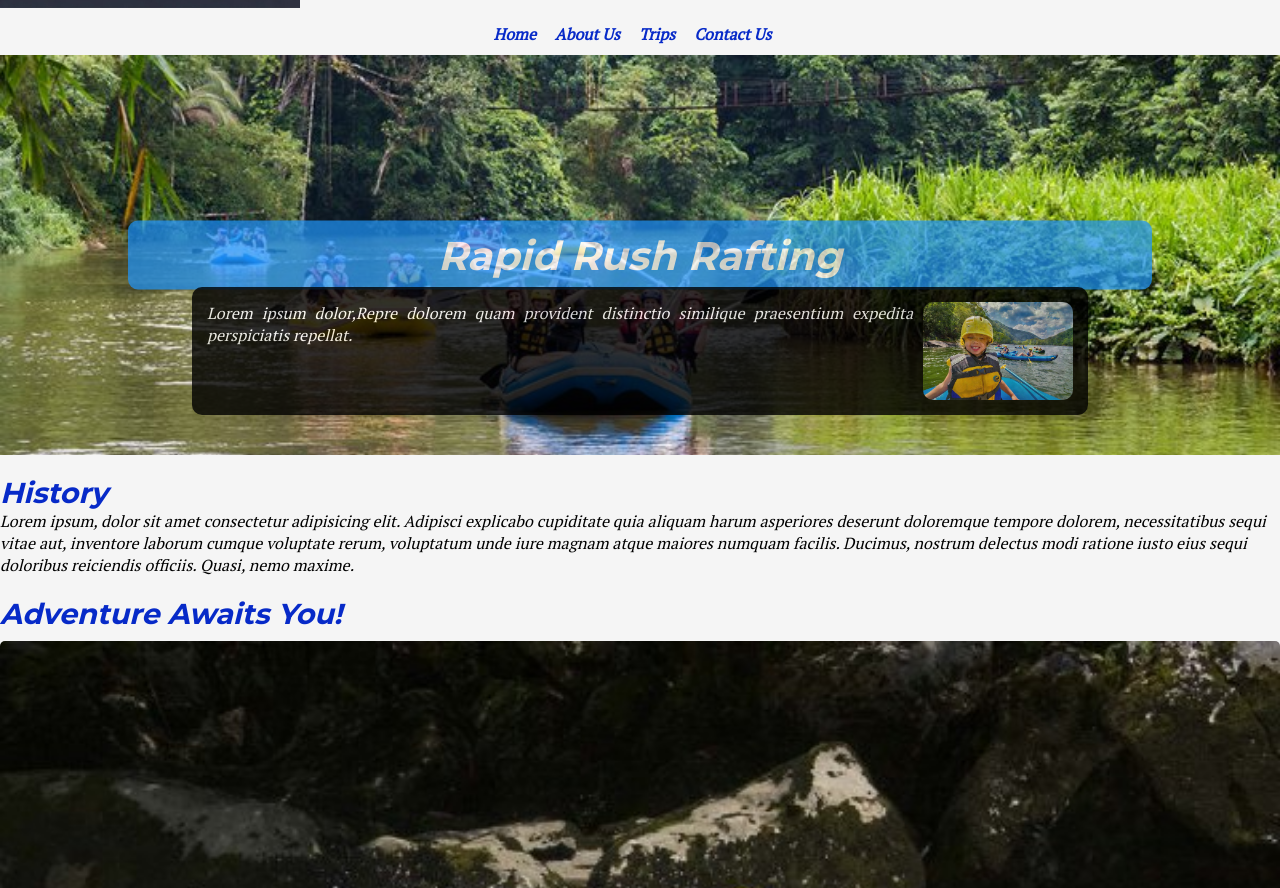
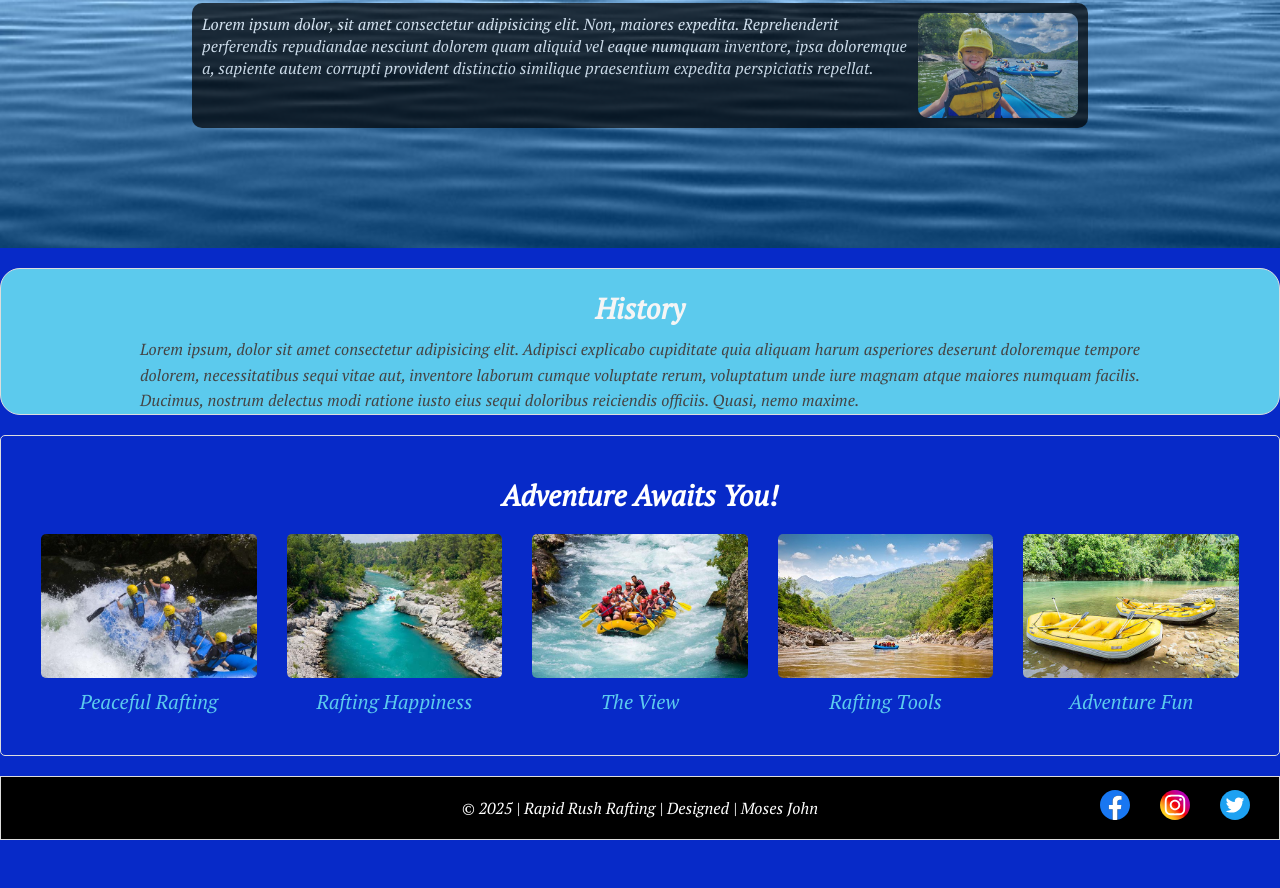
Before and after one commit to Moses-John-1/wdd130, a plain HTML site: page wwr/about.html in a window 1280 px wide. Shown: the part 292-1180 px from the top of the page. After the commit the page ends 1132 px from the top, so only its background shows below. Drawn offline with Linux system fonts and the light colour scheme.

Commit message:
Rafiting page edited

```diff
--- a/wwr/about.html
+++ b/wwr/about.html
@@ -10,8 +10,7 @@
     <!-- Google Fonts -->
     <link rel="preconnect" href="https://fonts.googleapis.com">
     <link rel="preconnect" href="https://fonts.gstatic.com" crossorigin>
-    <link href="https://fonts.googleapis.com/css2?family=PT+Serif&family=Montserrat:wght@400;700&display=swap" rel="stylesheet">
-
+    <link href="https://fonts.googleapis.com/css2?family=PT+Serif:ital,wght@0,400;1,400&display=swap" rel="stylesheet">
 
     <link rel="stylesheet" href="styles/rafting.css">
 </head>
@@ -27,48 +26,53 @@
     </header>
 
     <main>
-
-        <div class="hero">
-            <img src="images/rafting_bacground.jpg" alt="Rafting Adventure">
+        <section class="hero">
+            <img src="images/waters.jpg" alt="Rafting Adventure">
             <h1>Rapid Rush Rafting</h1>
             <article>
                 <img src="images/rafting-2.jpg" alt="Happy Customer">
-                <p>Lorem ipsum dolor,Repre dolorem quam provident distinctio similique praesentium expedita perspiciatis repellat.</p>
+                <p>Lorem ipsum dolor, sit amet consectetur adipisicing elit. Non, maiores expedita. Reprehenderit perferendis repudiandae nesciunt dolorem quam aliquid vel eaque numquam inventore, ipsa doloremque a, sapiente autem corrupti provident distinctio similique praesentium expedita perspiciatis repellat.</p>
             </article>
-        </div>
-
-        <section>
-            <h2>History</h2>
-            <p>Lorem ipsum, dolor sit amet consectetur adipisicing elit. Adipisci explicabo cupiditate quia aliquam harum asperiores deserunt doloremque tempore dolorem, necessitatibus sequi vitae aut, inventore laborum cumque voluptate rerum, voluptatum unde iure magnam atque maiores numquam facilis. Ducimus, nostrum delectus modi ratione iusto eius sequi doloribus reiciendis officiis. Quasi, nemo maxime.</p>
         </section>
 
-        <section>
+        <section class="history">
+            <h2>History</h2>
+            <div class="history-content">
+                <p>Lorem ipsum, dolor sit amet consectetur adipisicing elit. Adipisci explicabo cupiditate quia aliquam harum asperiores deserunt doloremque tempore dolorem, necessitatibus sequi vitae aut, inventore laborum cumque voluptate rerum, voluptatum unde iure magnam atque maiores numquam facilis. Ducimus, nostrum delectus modi ratione iusto eius sequi doloribus reiciendis officiis. Quasi, nemo maxime.</p>
+            </div>
+        </section>
+
+
+        <section class="adventures">
             <h2>Adventure Awaits You!</h2>
+            <div class="adventure-gallery">
                 <figure>
-                <img src="images/rafting2.jpg" alt="Rafting">
+                    <img src="images/rafting2.jpg" alt="Peaceful Rafting">
                     <figcaption>Peaceful Rafting</figcaption>
                 </figure>
                 <figure>
-                <img src="images/rafting58_600.jpg" alt="Rafting">
+                    <img src="images/rafting58_600.jpg" alt="Rafting Happiness">
                     <figcaption>Rafting Happiness</figcaption>
                 </figure>
                 <figure>
-                <img src="images/rafting5.jpg" alt="Rafting">
+                    <img src="images/rafting5.jpg" alt="The View">
                     <figcaption>The View</figcaption>
                 </figure>
                 <figure>
-                <img src="images/rafting8.jpg" alt="Rafting">
+                    <img src="images/rafting8.jpg" alt="Rafting Tools">
                     <figcaption>Rafting Tools</figcaption>
                 </figure>
                 <figure>
-                <img src="images/rafting7.jpg" alt="Rafting">
-                <figcaption>More Adventures</figcaption>
+                    <img src="images/rafting7.jpg" alt="Adventure Fun">
+                    <figcaption>Adventure Fun</figcaption>
                 </figure>
+            </div>
         </section>
+
     </main>
 
     <footer>
-        <p>© 2025 | Rapid Rush Rafting | Designed by Moses John</p>
+        <p>© 2025 | Rapid Rush Rafting | Designed | Moses John</p>
         <nav class="sociallinks">
             <a href="https://facebook.com">
                 <img src="images/facebook_icon.svg" alt="Facebook">
--- a/wwr/styles/rafting.css
+++ b/wwr/styles/rafting.css
@@ -1,4 +1,4 @@
-
+/* Define CSS Variables */
 :root {
     --primary-color: #072AC8;
     --secondary-color: #000000;
@@ -7,7 +7,6 @@
     --text-color: #ffffff;
     --background-color: #f5f5f5;
 }
-
 
 * {
     margin: 0;
@@ -18,38 +17,54 @@
 body {
     font-family: 'PT Serif', serif;
     font-style: italic;
-    background-color: var(--background-color);
+    background-color: var(--primary-color);
     color: var(--secondary-color);
 }
 
-h1, h2 {
-    font-family: 'Montserrat', sans-serif;
+/* Header Container */
+header {
+    display: grid;
+    grid-template-columns: 150px 1fr;
+    align-items: center;
+    justify-content: center;
+    background-color: var(--primary-color);
+    padding: 10px 5%;
+    border-bottom: 0px solid var(--accent1-color);
+    max-width: 100%;
 }
 
+/* Logo Styling */
+header img {
+    width: 120px;
+    height: auto;
+    justify-self: start;
+}
+
+/* Navigation section styling */
+nav {
+    display: flex;
+    justify-content: center;
+    gap: 40px;
+}
+
+nav a {
+    text-decoration: none;
+    font-weight: bold;
+    font-size: 1.2rem;
+    color: var(--text-color);
+    padding: 10px;
+    transition: color 0.3s ease-in-out;
+}
+
+nav a:hover {
+    color: var(--accent1-color);
+}
 
 .container {
     max-width: 900px;
     margin: 0 auto;
     padding: 20px;
 }
-
-
-nav {
-    text-align: center;
-    padding: 10px 0;
-}
-
-nav a {
-    text-decoration: none;
-    color: var(--primary-color);
-    margin-right: 15px;
-    font-weight: bold;
-}
-
-nav a:hover {
-    color: var(--accent1-color);
-}
-
 
 .hero {
     position: relative;
@@ -66,113 +81,140 @@ nav a:hover {
 
 .hero h1 {
     position: absolute;
-    top: 50%;
+    top: 20%;
     left: 50%;
-    width: 80%;
+    width: 100%;
     transform: translate(-50%, -50%);
-    background-color: var(--accent2-color);
-    opacity: 0.7;
+    background-color: var(--secondary-color);
+    opacity: 0.5;
     font-size: 2.5rem;
     color: var(--text-color);
     text-align: center;
-    padding: 10px;
-    border-radius: 10px;
 }
 
-/* 6. Hero Article */
 .hero article {
     position: absolute;
-    bottom: 10%;
+    bottom: 30%;
     left: 50%;
     transform: translateX(-50%);
     background-color: var(--secondary-color);
-    opacity: 0.8;
+    opacity: 0.7;
     color: var(--text-color);
-    padding: 15px;
+    padding: 10px;
     width: 70%;
     border-radius: 10px;
-    text-align: justify;
 }
 
 .hero article img {
     float: right;
-    width: 150px;
+    width: 160px;
     height: auto;
     margin-left: 10px;
     border-radius: 10px;
 }
 
+h2 {
+    display: flex;
+    justify-content: center;
+    font-size: 1.8rem;
+    color: var(--text-color);
+    margin-top: 20px;
+}
+/* Style the History Section */
+.history {
+    background-color:var(--accent1-color);
+    padding: 0px;
+    border-left: 5px solid #0077b6;
+    border-radius: 20px;
+    margin: 20px 0;
+    border:1px solid #ddd;
+}
 
-h2 {
-    font-size: 1.8rem;
-    color: var(--primary-color);
-    margin-top: 20px;
+.history h2 {
+    text-align: center;
+    color:var(--background-color);
+    margin-bottom: 10px;
+}
+
+.history-content {
+    font-size: 16px;
+    line-height: 1.6;
+    color: #444;
+    text-align: justify;
+    max-width: 1000px;
+    margin: auto;
 }
 
 
-section img {
+/* Style the Adventures Section */
+.adventures {
+    text-align: center;
+    padding: 20px;
+    background-color:#072AC8;
+    border: 1px solid #ddd;
+    border-radius: 5px;
+    margin: 10px 0;
+}
+
+.adventure-gallery {
+    display: flex;
+    justify-content: space-between;
+    align-items: center;
+    gap: 10px;
+    padding: 20px;
+    flex-wrap: wrap;
+}
+
+.adventure-gallery figure {
+    text-align: center;
+    width: 18%;
+}
+
+.adventure-gallery img {
     width: 100%;
     height: auto;
     border-radius: 5px;
-    margin-top: 10px;
-}
-
-.adventure {
-    display: flex;
-    flex-wrap: wrap;
-    gap: 10px;
-    justify-content: center;
-    margin-top: 20px;
-}
-
-.adventure img {
-    width: 30%;
-    border-radius: 10px;
+    object-fit: cover;
 }
 
 
-.sociallinks {
+figcaption {
+    font-size: 20px;
+    color:var(--accent1-color);
+    margin-top: 5px;
+}
+
+
+/* Footer Styling */
+footer {
+    background-color: #222;
+    color: white;
     text-align: center;
+    padding: 15px 0;
     margin-top: 20px;
 }
+footer {
+    display: flex;
+    justify-content: center;
+    align-items: center;
+    background-color: var(--secondary-color);
+    padding: 20px 20px;
+    border: 1px solid #ddd;
+}
 
-.sociallinks a {
-    text-decoration: none;
+footer p {
+    margin: 0;
+    font-size: 16px;
+}
+
+.sociallinks {
+    display: flex;
+    gap: 10px;
+    position: absolute; right: 20px;
+
 }
 
 .sociallinks img {
     width: 30px;
     height: 30px;
-    margin: 5px;
 }
-
-
-footer {
-    background-color: var(--primary-color);
-    color: var(--text-color);
-    text-align: center;
-    padding: 10px;
-    margin-top: 20px;
-}
-
-
-@media (max-width: 768px) {
-    .hero h1 {
-        font-size: 2rem;
-        width: 90%;
-    }
-
-    .hero article {
-        width: 85%;
-        bottom: 5%;
-        padding: 10px;
-    }
-
-    .hero article img {
-        width: 80px;
-    }
-
-    .adventure img {
-        width: 45%;
-    }
-}
```
Also changed, not shown: wwr/images/waters.jpg (added). Lines whose indentation alone changed are shown as unchanged.
